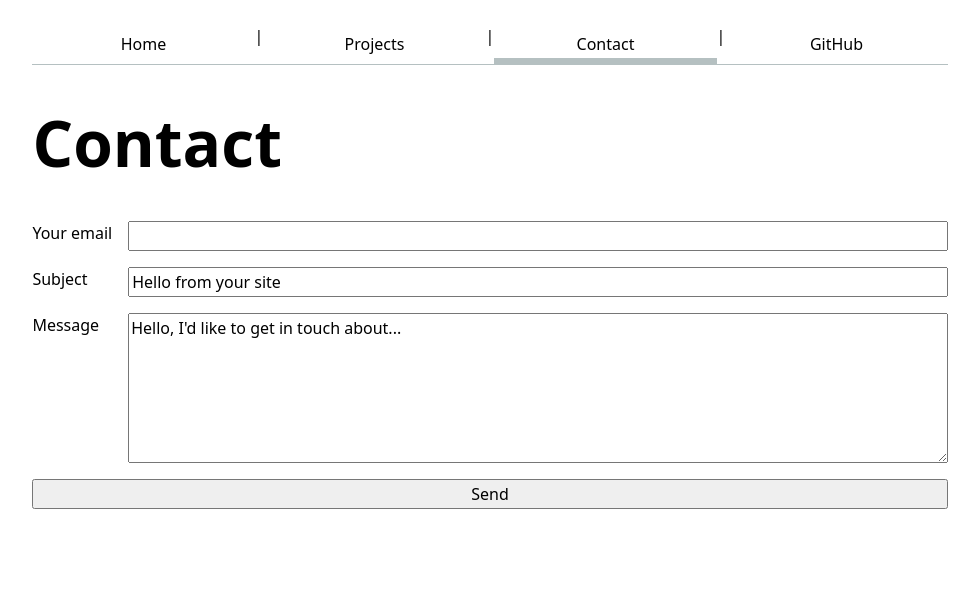
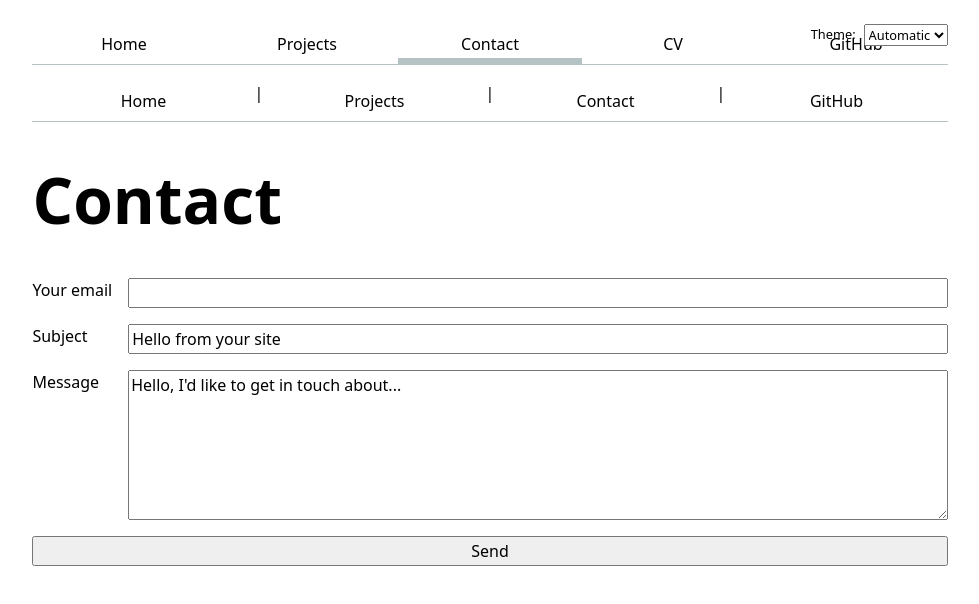
Before and after one commit to nmanayilakath-droid/Portfolio, a plain HTML site: page contact/index.html in a window 1280 px wide. Shown: the whole page, without its empty margins (150-1129 px from the left). Drawn offline with Linux system fonts and the light colour scheme.

Commit message:
added w3 lab changes

```diff
--- a/contact/index.html
+++ b/contact/index.html
@@ -7,6 +7,7 @@
 
 
   <link rel="stylesheet" href="../style.css">
+  <script src="../global.js" type="module"></script>
 </head>
 
 <body>
@@ -15,7 +16,7 @@
   <nav>
     <a href="../index.html">Home</a> |
     <a href="../projects/index.html">Projects</a> |
-    <a class="current" href="./">Contact</a> |
+    <a href="./">Contact</a> |
     <a href="https://github.com/nmanayilakath-droid" target="_blank" rel="noopener noreferrer">GitHub</a>
   </nav>
 
--- /dev/null
+++ b/global.js
@@ -0,0 +1,71 @@
+console.log("IT'S ALIVE!");
+
+function $$(selector, context = document) {
+  return Array.from(context.querySelectorAll(selector));
+}
+
+let pages = [
+  { url: '', title: 'Home' },
+  { url: 'projects/', title: 'Projects' },
+  { url: 'contact/', title: 'Contact' },
+  { url: 'resume/', title: 'CV' },
+  { url: 'https://github.com/nmanayilakath-droid', title: 'GitHub' }
+];
+
+const BASE_PATH =
+  location.hostname === 'localhost' || location.hostname === '127.0.0.1'
+    ? '/'
+    : '/Portfolio/';
+
+document.body.insertAdjacentHTML(
+  'afterbegin',
+  `
+    <label class="color-scheme">
+      Theme:
+      <select>
+        <option value="light dark">Automatic</option>
+        <option value="light">Light</option>
+        <option value="dark">Dark</option>
+      </select>
+    </label>
+  `
+);
+
+let nav = document.createElement('nav');
+document.body.prepend(nav);
+
+for (let p of pages) {
+  let url = p.url;
+  let title = p.title;
+
+  url = !url.startsWith('http') ? BASE_PATH + url : url;
+
+  let a = document.createElement('a');
+  a.href = url;
+  a.textContent = title;
+
+  a.classList.toggle(
+    'current',
+    a.host === location.host &&
+      a.pathname.replace('index.html', '') === location.pathname.replace('index.html', '')
+  );
+
+  if (a.host !== location.host) {
+    a.target = '_blank';
+    a.rel = 'noopener noreferrer';
+  }
+
+  nav.append(a);
+}
+
+let select = document.querySelector('.color-scheme select');
+
+select.addEventListener('input', function (event) {
+  document.documentElement.style.setProperty('color-scheme', event.target.value);
+  localStorage.colorScheme = event.target.value;
+});
+
+if ('colorScheme' in localStorage) {
+  document.documentElement.style.setProperty('color-scheme', localStorage.colorScheme);
+  select.value = localStorage.colorScheme;
+}
--- a/style.css
+++ b/style.css
@@ -1,13 +1,15 @@
+html {
+    color-scheme: light dark;
+    --color-accent: oklch(65% 50% 0);
+    accent-color: var(--color-accent);
+}
+
 body {
     font: 100%/1.5 system-ui;
-
     max-width: 100ch;
     margin-inline: auto;
     padding: 1rem;
-}
-html {
-    --color-accent: oklch(65% 50% 0);
-    accent-color: var(--color-accent);
+    position: relative;
 }
 
 nav ul,
@@ -16,9 +18,10 @@
 }
 
 nav {
+    --border-color: oklch(50% 10% 200 / 40%);
     display: flex;
     margin-bottom: 1rem;
-    border-bottom: 1px solid oklch(80% 3% 200);
+    border-bottom: 1px solid var(--border-color);
 }
 
 nav a {
@@ -30,18 +33,20 @@
 }
 
 nav a.current {
-    border-bottom: 0.4em solid oklch(80% 3% 200);
+    border-bottom: 0.4em solid var(--border-color);
     padding-bottom: 0.1em;
 }
 
 nav a:hover {
     border-bottom: 0.4em solid var(--color-accent);
     padding-bottom: 0.1em;
-    background-color: oklch(from var(--color-accent) 95% 5% h);
+    background-color: color-mix(in oklch, var(--color-accent), canvas 85%);
 }
+
 input,
 textarea,
-button {
+button,
+select {
     font: inherit;
 }
 
@@ -51,7 +56,7 @@
     gap: 1em;
 }
 
-label {
+form label {
     display: grid;
     grid-template-columns: subgrid;
     grid-column: 1 / -1;
@@ -66,6 +71,7 @@
 button {
     grid-column: 1 / -1;
 }
+
 .projects {
     display: grid;
     grid-template-columns: repeat(auto-fill, minmax(15em, 1fr));
@@ -91,6 +97,7 @@
     line-height: 1.1;
     text-wrap: balance;
 }
+
 .resume {
     max-width: 800px;
     margin: auto;
@@ -131,3 +138,18 @@
     margin-top: 0;
     color: #555;
 }
+
+.color-scheme {
+    position: absolute;
+    top: 1rem;
+    right: 1rem;
+    font-size: 80%;
+    display: flex;
+    gap: 0.5rem;
+    align-items: center;
+    z-index: 1000;
+}
+
+.color-scheme select {
+    font: inherit;
+}
```
Also changed, not shown: index.html (+1 -6 lines), projects/index.html (+1 -6 lines), resume/index.html (+2 -8 lines).
